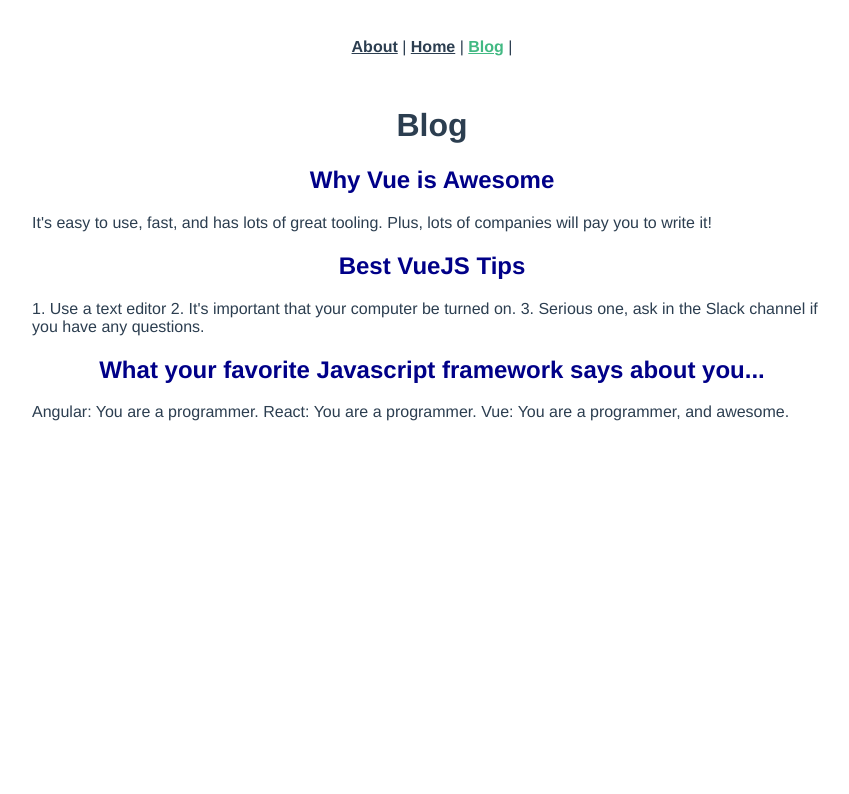
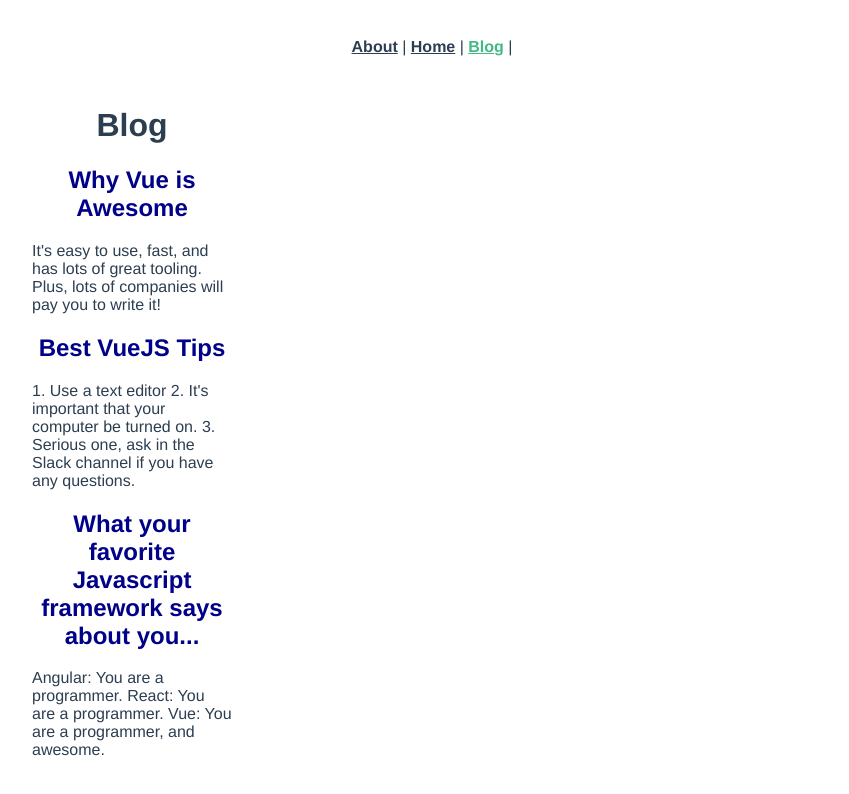
Before and after one commit to jeffreybiles/VueTraining-real-world-vue-app, a Vue app: page /blog in a window 1280 px wide. Shown: the top 794 px of the page, without its empty margins (208-1057 px from the left). Built offline with nearby package versions, Linux system fonts and the light colour scheme.

Commit message:
Master/detail pattern

```diff
--- a/src/router/index.js
+++ b/src/router/index.js
@@ -24,13 +24,15 @@ Vue.use(VueRouter)
   {
     path: '/blog',
     name: "Blog",
-    component: Blog
-  },
-  {
-    path: '/blog/:id',
-    name: "BlogPage",
-    component: BlogPage,
-    props: true
+    component: Blog,
+    children: [
+      {
+        path: ':id',
+        name: "BlogPage",
+        component: BlogPage,
+        props: true
+      },
+    ]
   },
   {
     path: '/hello/:name1/:name2',
--- a/src/views/Blog.vue
+++ b/src/views/Blog.vue
@@ -1,8 +1,13 @@
 <template>
   <div class="blog-container">
-    <h1>Blog</h1>
+    <div class="left-side">
+      <h1>Blog</h1>
+      <BlogPost v-for="blog in blogs" :key="blog.id" :blog="blog" />
+    </div>
 
-    <BlogPost v-for="blog in blogs" :key="blog.id" :blog="blog" />
+    <div class="right-side">
+      <router-view />
+    </div>
   </div>
 </template>
 
@@ -28,5 +33,15 @@
 .blog-container {
   max-width: 800px;
   margin: auto;
+
+  display: flex;
+
+  .left-side {
+    flex: 1;
+  }
+
+  .right-side {
+    flex: 3;
+  }
 }
 </style>
```
